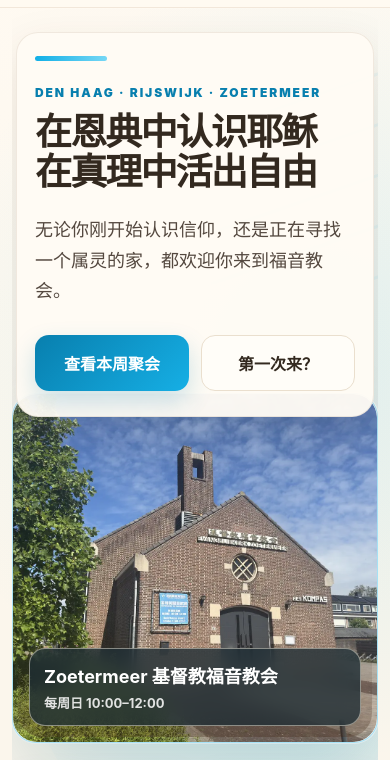
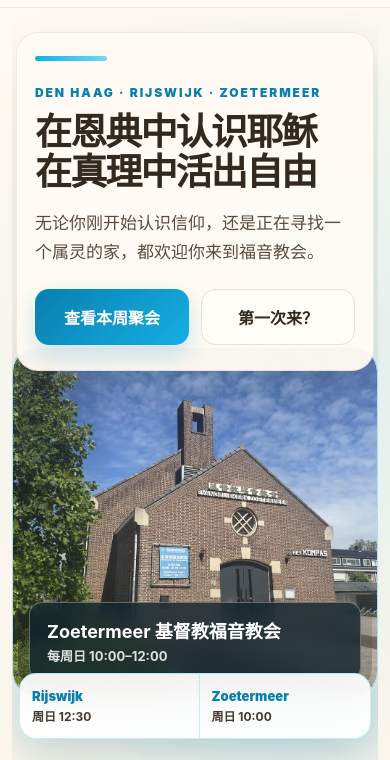
Before and after one commit to Fearsky2020/evkerk-website, a website: page public/index.html in a window 390 px wide. Shown: the part 61-821 px from the top of the page. Drawn offline with Linux system fonts and the light colour scheme; no server answers.

Commit message:
Add layered photo-led hero composition

```diff
--- a/public/brand.css
+++ b/public/brand.css
@@ -1828,6 +1828,308 @@ html[data-theme="dark"] .hero-location-strip a {
 }
 
 
+/* Hero v4: photo-led story with a gathering bridge into the page. */
+.hero {
+  position: relative;
+  display: grid;
+  grid-template-columns: repeat(12, minmax(0, 1fr));
+  grid-template-rows: minmax(0, 1fr) auto;
+  width: min(1500px, calc(100% - 48px));
+  min-height: 600px;
+  margin: 28px auto 0;
+  padding: 42px 42px 34px;
+  gap: 0;
+  overflow: hidden;
+  border: 1px solid rgba(18,175,230,.16);
+  border-radius: 38px;
+  background:
+    radial-gradient(circle at 12% 4%, rgba(255,255,255,.9), transparent 34%),
+    linear-gradient(135deg, #fff8ee 0 42%, #eaf8fd 78%, #dff3fa 100%);
+  box-shadow: 0 28px 80px rgba(19,86,113,.1);
+}
+
+.hero::before {
+  content: "";
+  position: absolute;
+  z-index: 1;
+  inset: 0;
+  border: 0;
+  border-radius: inherit;
+  background:
+    linear-gradient(90deg, rgba(255,248,238,.42) 0, transparent 38%),
+    linear-gradient(180deg, transparent 72%, rgba(16,83,109,.06));
+  pointer-events: none;
+}
+
+.hero::after {
+  content: "";
+  position: absolute;
+  z-index: 1;
+  right: -5%;
+  bottom: -38%;
+  width: 58%;
+  height: 62%;
+  border-radius: 50%;
+  background: rgba(18,175,230,.08);
+  filter: blur(2px);
+  pointer-events: none;
+}
+
+.hero-copy {
+  grid-column: 1 / span 6;
+  grid-row: 1;
+  z-index: 4;
+  align-self: center;
+  max-width: 650px;
+  margin: 0;
+  padding: 30px 30px 78px 18px;
+  border: 0;
+  border-radius: 0;
+  background: transparent;
+  box-shadow: none;
+  backdrop-filter: none;
+}
+
+.hero-copy::before {
+  width: 64px;
+  height: 5px;
+  margin-bottom: 20px;
+}
+
+.hero h1 {
+  max-width: 650px;
+  margin-bottom: 18px;
+  font-size: clamp(50px, 3.75vw, 67px);
+  line-height: 1.07;
+}
+
+.hero-lead {
+  max-width: 555px;
+  color: #5b4b3f;
+  font-size: 17px;
+}
+
+.hero-actions {
+  margin-top: 22px;
+}
+
+.hero-visual {
+  grid-column: 5 / -1;
+  grid-row: 1;
+  z-index: 2;
+  align-self: stretch;
+  width: 100%;
+  height: 500px;
+  min-height: 0;
+  padding: 0;
+  overflow: hidden;
+  border: 0;
+  border-radius: 30px;
+  background: none;
+  box-shadow: 0 26px 58px rgba(8,72,99,.18);
+}
+
+.hero-visual > img {
+  width: 100%;
+  height: 100%;
+  object-fit: cover;
+  border-radius: 30px;
+}
+
+.hero-visual::before {
+  z-index: 1;
+  inset: 0;
+  border-radius: 30px;
+  background:
+    linear-gradient(90deg, rgba(33,36,35,.32), transparent 28%),
+    linear-gradient(180deg, transparent 57%, rgba(8,24,31,.24));
+}
+
+.hero-photo-note {
+  z-index: 3;
+  left: auto;
+  right: 20px;
+  bottom: 20px;
+  width: min(350px, calc(100% - 40px));
+  grid-template-columns: 1fr;
+  gap: 3px;
+  padding: 14px 17px;
+  border: 1px solid rgba(255,255,255,.3);
+  border-radius: 13px;
+  background: rgba(16,35,44,.78);
+  backdrop-filter: blur(10px);
+}
+
+.hero-location-strip {
+  grid-column: 2 / span 9;
+  grid-row: 1 / span 2;
+  z-index: 6;
+  align-self: end;
+  display: grid;
+  grid-template-columns: 1fr 1fr;
+  max-width: none;
+  margin: 0 0 4px;
+  overflow: hidden;
+  border: 1px solid rgba(18,175,230,.23);
+  border-radius: 17px;
+  background: rgba(255,255,255,.92);
+  box-shadow: 0 18px 44px rgba(8,92,126,.15);
+  backdrop-filter: blur(14px);
+}
+
+.hero-location-strip a {
+  min-height: 58px;
+  padding: 14px 18px;
+  border: 0;
+  border-radius: 0;
+  background: transparent;
+  box-shadow: none;
+}
+
+.hero-location-strip a + a {
+  border-left: 1px solid rgba(18,175,230,.2);
+}
+
+.hero + .sermons {
+  padding-top: clamp(64px, 7vw, 96px);
+}
+
+html[data-theme="dark"] .hero {
+  border-color: rgba(76,205,246,.22);
+  background:
+    radial-gradient(circle at 12% 4%, rgba(28,66,82,.55), transparent 34%),
+    linear-gradient(135deg, #071824 0 42%, #0b2a3a 78%, #0d3445 100%);
+  box-shadow: 0 30px 84px rgba(0,0,0,.3);
+}
+
+html[data-theme="dark"] .hero-copy {
+  border: 0;
+  background: transparent;
+  box-shadow: none;
+}
+
+html[data-theme="dark"] .hero-lead {
+  color: #c8dce4;
+}
+
+html[data-theme="dark"] .hero-location-strip {
+  border-color: rgba(76,205,246,.28);
+  background: rgba(7,31,43,.92);
+}
+
+html[data-theme="dark"] .hero-location-strip a {
+  background: transparent;
+}
+
+html[data-theme="dark"] .hero-location-strip a + a {
+  border-left-color: rgba(76,205,246,.22);
+}
+
+@media (max-width: 1100px) {
+  .hero {
+    width: min(100% - 30px, 1060px);
+    min-height: 570px;
+    padding: 30px 30px 28px;
+  }
+
+  .hero-copy {
+    grid-column: 1 / span 7;
+    padding: 24px 22px 76px 8px;
+  }
+
+  .hero h1 {
+    font-size: clamp(43px, 5vw, 56px);
+  }
+
+  .hero-visual {
+    grid-column: 6 / -1;
+    height: 480px;
+  }
+
+  .hero-location-strip {
+    grid-column: 2 / span 10;
+  }
+}
+
+@media (max-width: 820px) {
+  .hero {
+    grid-template-columns: 1fr;
+    grid-template-rows: auto auto auto;
+    width: min(100% - 22px, 720px);
+    min-height: 0;
+    margin-top: 14px;
+    padding: 25px 18px 20px;
+    border-radius: 27px;
+  }
+
+  .hero-copy {
+    grid-column: 1;
+    grid-row: 1;
+    max-width: none;
+    margin: 0;
+    padding: 14px 5px 28px;
+    border: 0;
+    background: transparent;
+    box-shadow: none;
+  }
+
+  .hero-visual {
+    grid-column: 1;
+    grid-row: 2;
+    height: clamp(340px, 75vw, 470px);
+    border-radius: 22px;
+  }
+
+  .hero-visual > img,
+  .hero-visual::before {
+    border-radius: 22px;
+  }
+
+  .hero-location-strip {
+    grid-column: 1;
+    grid-row: 3;
+    align-self: auto;
+    margin: -24px 13px 0;
+  }
+
+  html[data-theme="dark"] .hero-copy {
+    border: 0;
+    background: transparent;
+    box-shadow: none;
+  }
+}
+
+@media (max-width: 540px) {
+  .hero {
+    padding: 20px 13px 15px;
+  }
+
+  .hero h1 {
+    font-size: 37px;
+  }
+
+  .hero-location-strip {
+    margin-inline: 7px;
+  }
+
+  .hero-location-strip a {
+    min-height: 64px;
+    align-items: flex-start;
+    flex-direction: column;
+    justify-content: center;
+    gap: 3px;
+    padding: 11px 12px;
+  }
+
+  .hero-photo-note {
+    left: 12px;
+    right: 12px;
+    bottom: 38px;
+    width: auto;
+  }
+}
+
+
 /* Map pin correction for the actual embedded Greater The Hague viewport. */
 .pin-centre{left:57%;top:67%}
 .pin-laakkwartier{left:58%;top:72%}
```
